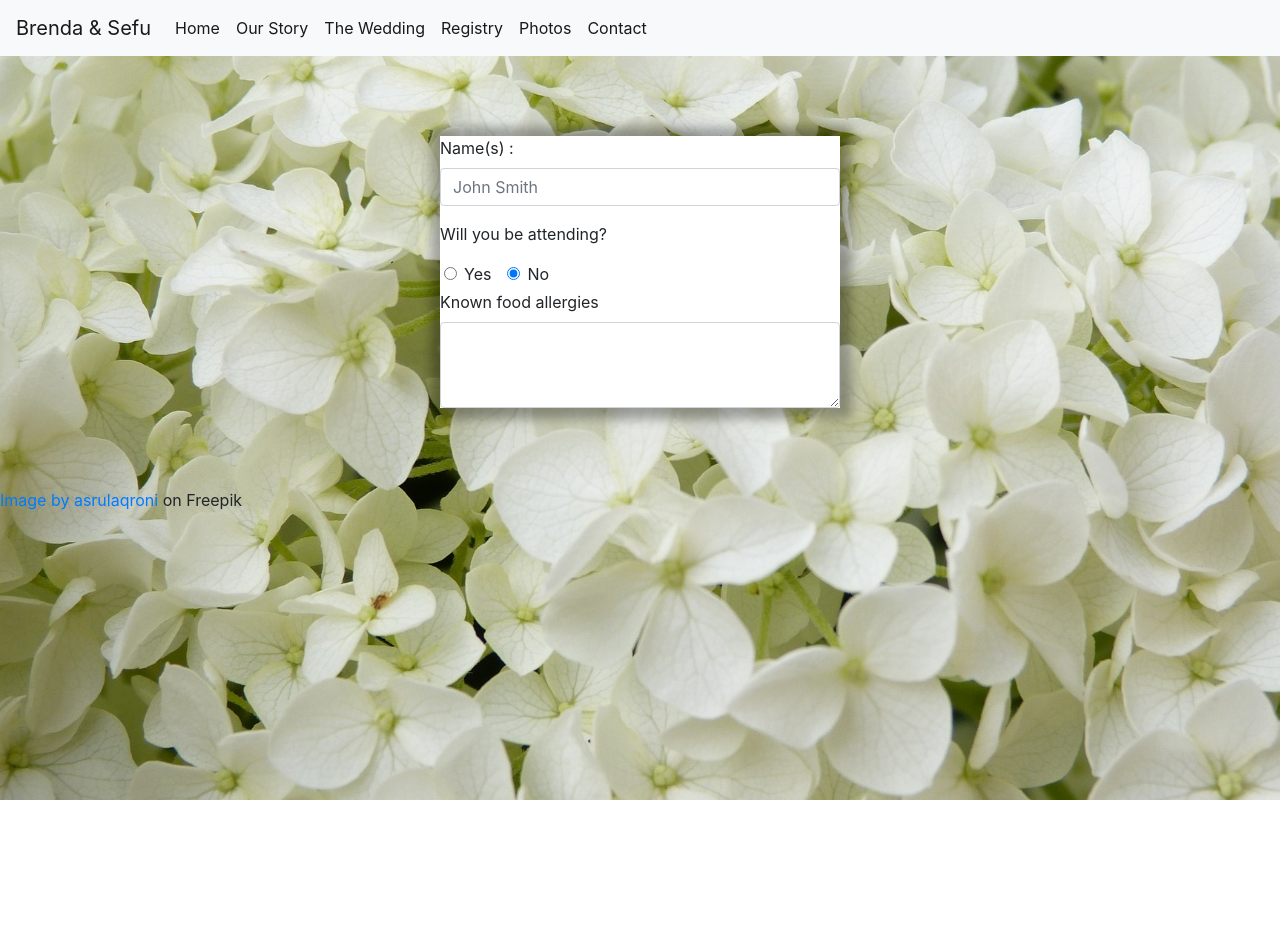
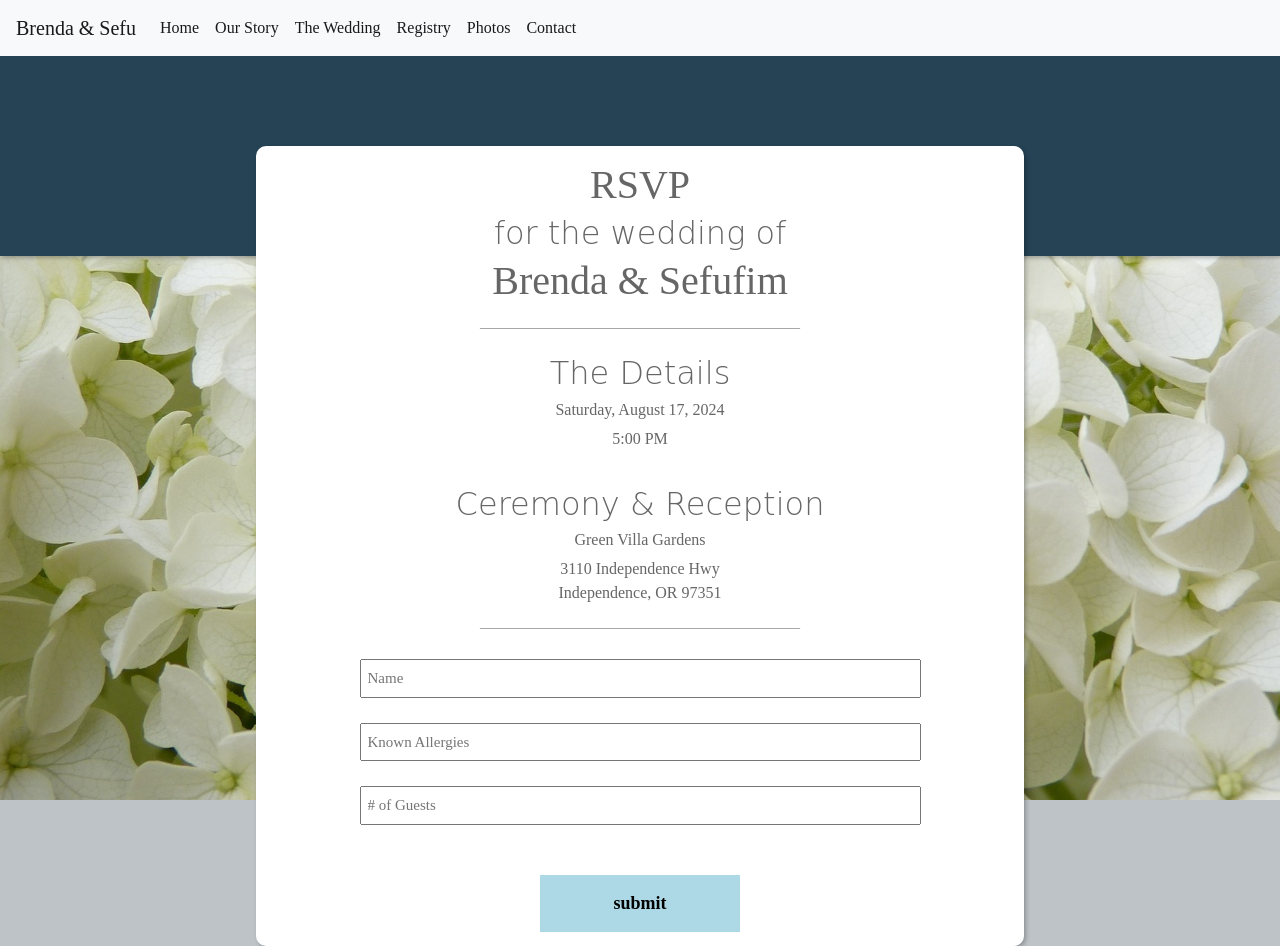
Before and after one commit to sefu-alv/wedding-web, a website: page sefubrenda.com/rsvp/rsvp.html in a window 1280 px wide. Before the commit the page ends 800 px from the top, so only its background shows below. Drawn offline with nearby package versions, Linux system fonts and the light colour scheme.

Commit message:
added rsvp form

```diff
--- a/sefubrenda.com/rsvp/css/rsvp.css
+++ b/sefubrenda.com/rsvp/css/rsvp.css
@@ -4,25 +4,8 @@ body {
   background-repeat: no-repeat;
   height: 100vh;
 }
-.radio-container{
- display: flex ;
- gap: 1em;
- margin: 4px;
-}
-#attendance {
-  margin: 0;
-}
-section {
 
-}
-form{
-  display: block ;
-  margin: 5em auto;
-  max-width: 25em;
 
-  background-color: white;
-  box-shadow: 1px 1px 10px 10px rgba(0, 0, 0, 0.308) ;
-}
 @media screen and (max-width: 600px) {
  html body{
   background-image:none;
@@ -47,3 +30,90 @@ form{
     object-fit: contain;
   }
 }
+html, body {
+  height: 100%;
+  width: 100%;
+  margin: 0;
+  padding: 0;
+  background-color: #BDC3C7;
+  font-family: 'Raleway';
+  }
+  .top {
+    background-color: #264356;
+    height: 200px;
+    margin:0;
+    padding:0;
+    box-shadow: 2px 2px 4px rgb(0, 0, 0, .25);
+  }
+
+  .form {
+    height: 100vh;
+    width: 60vw;
+    background-color: #fff;
+    margin: -110px auto;
+    border-radius: 10px;
+    color: #666;
+    padding: 0px 0px;
+    box-shadow: 2px 2px 4px rgb(0, 0, 0, .25);
+  }
+
+  .info {
+    padding: 10px;
+  }
+
+  h1, h2, p {
+    text-align: center;
+    padding: 0px;
+    margin: 5px 5px;
+  }
+
+  h2 {
+    font-family: 'Great Vibes', cursive;
+    font-weight: 100;
+  }
+
+  p.line {
+    margin: 0px auto 20px auto;
+    color: #999;
+  }
+
+  .form input {
+    font-size: 15px;
+    color: #666;
+    padding: 6px;
+    margin: 25px auto 20px;
+    display: block;
+    width: 75%;
+  }
+
+  input:focus {
+    outline: 0;
+  }
+
+
+  button {
+    color: black;
+    background-color: lightblue;
+    border: none;
+    font-family: 'Raleway';
+    font-size: 18px;
+    font-weight: 600;
+    padding: 15px 32px;
+    width: 200px;
+    margin: 20px auto 0px auto;
+
+  }
+  button:hover {
+    background-color: darkblue;
+    transition: .5s;
+  }
+
+  button:focus {
+    outline: 0;
+  }
+
+  .button_container{
+    width: 100%;
+    display: flex;
+    justify-content: center;
+  }
--- a/sefubrenda.com/rsvp/rsvp.html
+++ b/sefubrenda.com/rsvp/rsvp.html
@@ -1,27 +1,44 @@
 <!DOCTYPE html>
 <html lang="en">
   <head>
-    <meta charset="UTF-8">
-    <meta name="viewport" content="width=device-width, initial-scale=1.0">
+    <meta charset="UTF-8" />
+    <meta name="viewport" content="width=device-width, initial-scale=1.0" />
     <title>Our Wedding</title>
-    <link rel="stylesheet" href="https://cdn.jsdelivr.net/npm/bootstrap@4.4.1/dist/css/bootstrap.min.css" integrity="sha384-Vkoo8x4CGsO3+Hhxv8T/Q5PaXtkKtu6ug5TOeNV6gBiFeWPGFN9MuhOf23Q9Ifjh" crossorigin="anonymous">
-    <link rel="stylesheet" href="./css/rsvp.css">
-    <link rel="preconnect" href="https://fonts.googleapis.com">
-<link rel="preconnect" href="https://fonts.gstatic.com" crossorigin>
-<link href="https://fonts.googleapis.com/css2?family=Bodoni+Moda:opsz@6..96&family=Press+Start+2P&family=Sacramento&display=swap" rel="stylesheet">
-
+    <link
+      rel="stylesheet"
+      href="https://cdn.jsdelivr.net/npm/bootstrap@4.4.1/dist/css/bootstrap.min.css"
+      integrity="sha384-Vkoo8x4CGsO3+Hhxv8T/Q5PaXtkKtu6ug5TOeNV6gBiFeWPGFN9MuhOf23Q9Ifjh"
+      crossorigin="anonymous"
+    />
+    <link rel="stylesheet" href="./css/rsvp.css" />
+    <link rel="preconnect" href="https://fonts.googleapis.com" />
+    <link rel="preconnect" href="https://fonts.gstatic.com" crossorigin />
+    <link
+      href="https://fonts.googleapis.com/css2?family=Bodoni+Moda:opsz@6..96&family=Press+Start+2P&family=Sacramento&display=swap"
+      rel="stylesheet"
+    />
   </head>
   <body>
     <!-- nav bar -->
     <nav class="navbar navbar-expand-lg navbar-light bg-light">
       <a class="navbar-brand mr">Brenda & Sefu</a>
-    <button class="navbar-toggler" type="button" data-toggle="collapse" data-target="#navbarNav" aria-controls="navbarNav" aria-expanded="false" aria-label="Toggle navigation">
+      <button
+        class="navbar-toggler"
+        type="button"
+        data-toggle="collapse"
+        data-target="#navbarNav"
+        aria-controls="navbarNav"
+        aria-expanded="false"
+        aria-label="Toggle navigation"
+      >
         <span class="navbar-toggler-icon"></span>
       </button>
       <div class="collapse navbar-collapse" id="navbarNav">
         <ul class="navbar-nav">
           <li class="nav-item active">
-          <a class="nav-link" href="../index.html">Home <span class="sr-only">(current)</span></a>
+            <a class="nav-link" href="../index.html"
+              >Home <span class="sr-only">(current)</span></a
+            >
           </li>
           <li class="nav-item active">
             <a class="nav-link" href="#">Our Story</a>
@@ -30,7 +47,7 @@
             <a class="nav-link disabled" href="#">The Wedding</a>
           </li>
           <li class="nav-item active">
-          <a class="nav-link " href="#">Registry</a>
+            <a class="nav-link" href="#">Registry</a>
           </li>
           <li class="nav-item active">
             <a class="nav-link" href="#">Photos</a>
@@ -42,53 +59,55 @@
       </div>
     </nav>
     <div class="img-container">
-    <img src="./css/weddinglogo.jpeg" alt="Flower ring" style="display: none;">
-
+      <img
+        src="./css/weddinglogo.jpeg"
+        alt="Flower ring"
+        style="display: none"
+      />
     </div>
 
     <!-- Rsvp form -->
-  <section>
-    <div class="form-container">
+    <div class="top"></div>
+    <div class="form">
+      <div class="info">
+        <h1>RSVP</h1>
+        <h2>for the wedding of</h2>
+        <h1>Brenda & Sefufim</h1>
+        <p class="line">________________________________________</p>
+        <h2>The Details</h2>
+        <p>Saturday, August 17, 2024</p>
+        <p>5:00 PM</p>
+        <br />
+        <h2>Ceremony & Reception</h2>
+        <p>Green Villa Gardens</p>
+        <p>3110 Independence Hwy <br/> Independence, OR 97351</p>
+        <p class="line">________________________________________</p>
+        <input type="text" placeholder="Name" />
 
+        <input type="text" placeholder="Known Allergies" />
+
+        <input type="number" placeholder="# of Guests" />
       </div>
-    <form>
-      <div class="form-group">
-        <label for="names">Name(s) :</label>
-        <input type="name" class="form-control" id="names" placeholder="John Smith">
-      </div>
-      <div class="form-group">
-        <p id="attendance"  >Will you be attending?</p>
-      </div>
-      <div class="form-check">
-        <div class="radio-container">
-        <input class="form-check-input" type="radio" name="flexRadioDefault" id="flexRadioDefault1">
-        <label class="form-check-label" for="flexRadioDefault1">
-          Yes
-        </label>
-        <div class="form-check">
-          <input class="form-check-input" type="radio" name="flexRadioDefault" id="flexRadioDefault2" checked>
-          <label class="form-check-label" for="flexRadioDefault2">
-            No
-          </label>
+      <div class="button_container">
+        <button class="submit">submit</button>
       </div>
     </div>
-      </div>
-    </div>
-      <div class="form-group">
-        <label for="allergies">Known food allergies</label>
-        <textarea class="form-control" id="allergies" rows="3"></textarea>
-      </div>
-    </form>
 
-
-  </section>
-  <footer>
-    <a href="https://www.freepik.com/free-vector/soft-green-floral-wreath-with-watercolor_38643753.htm#page=3&query=floral%20wreath%20svg&position=35&from_view=keyword&track=ais">Image by asrulaqroni</a> on Freepik
-  </footer>
     <!-- <div class="name-box"></div> -->
-    <script src="https://code.jquery.com/jquery-3.4.1.slim.min.js" integrity="sha384-J6qa4849blE2+poT4WnyKhv5vZF5SrPo0iEjwBvKU7imGFAV0wwj1yYfoRSJoZ+n" crossorigin="anonymous"></script>
-<script src="https://cdn.jsdelivr.net/npm/popper.js@1.16.0/dist/umd/popper.min.js" integrity="sha384-Q6E9RHvbIyZFJoft+2mJbHaEWldlvI9IOYy5n3zV9zzTtmI3UksdQRVvoxMfooAo" crossorigin="anonymous"></script>
-<script src="https://cdn.jsdelivr.net/npm/bootstrap@4.4.1/dist/js/bootstrap.min.js" integrity="sha384-wfSDF2E50Y2D1uUdj0O3uMBJnjuUD4Ih7YwaYd1iqfktj0Uod8GCExl3Og8ifwB6" crossorigin="anonymous"></script>
+    <script
+      src="https://code.jquery.com/jquery-3.4.1.slim.min.js"
+      integrity="sha384-J6qa4849blE2+poT4WnyKhv5vZF5SrPo0iEjwBvKU7imGFAV0wwj1yYfoRSJoZ+n"
+      crossorigin="anonymous"
+    ></script>
+    <script
+      src="https://cdn.jsdelivr.net/npm/popper.js@1.16.0/dist/umd/popper.min.js"
+      integrity="sha384-Q6E9RHvbIyZFJoft+2mJbHaEWldlvI9IOYy5n3zV9zzTtmI3UksdQRVvoxMfooAo"
+      crossorigin="anonymous"
+    ></script>
+    <script
+      src="https://cdn.jsdelivr.net/npm/bootstrap@4.4.1/dist/js/bootstrap.min.js"
+      integrity="sha384-wfSDF2E50Y2D1uUdj0O3uMBJnjuUD4Ih7YwaYd1iqfktj0Uod8GCExl3Og8ifwB6"
+      crossorigin="anonymous"
+    ></script>
   </body>
-
 </html>
```
Lines whose indentation alone changed are shown as unchanged.
